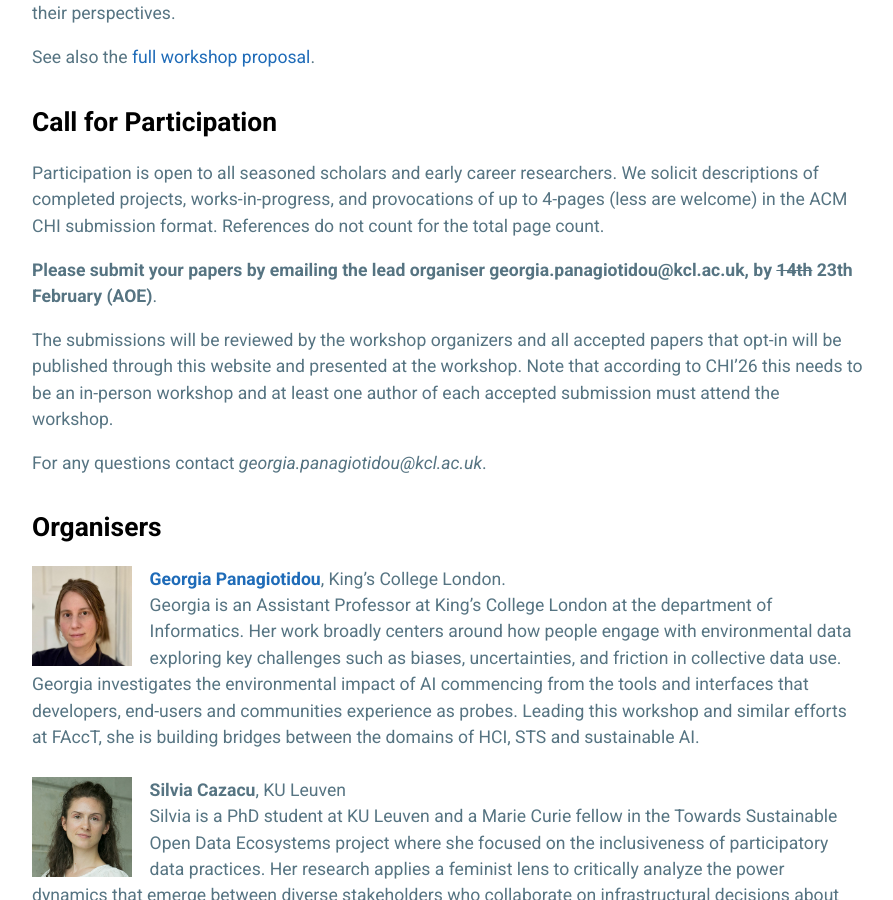
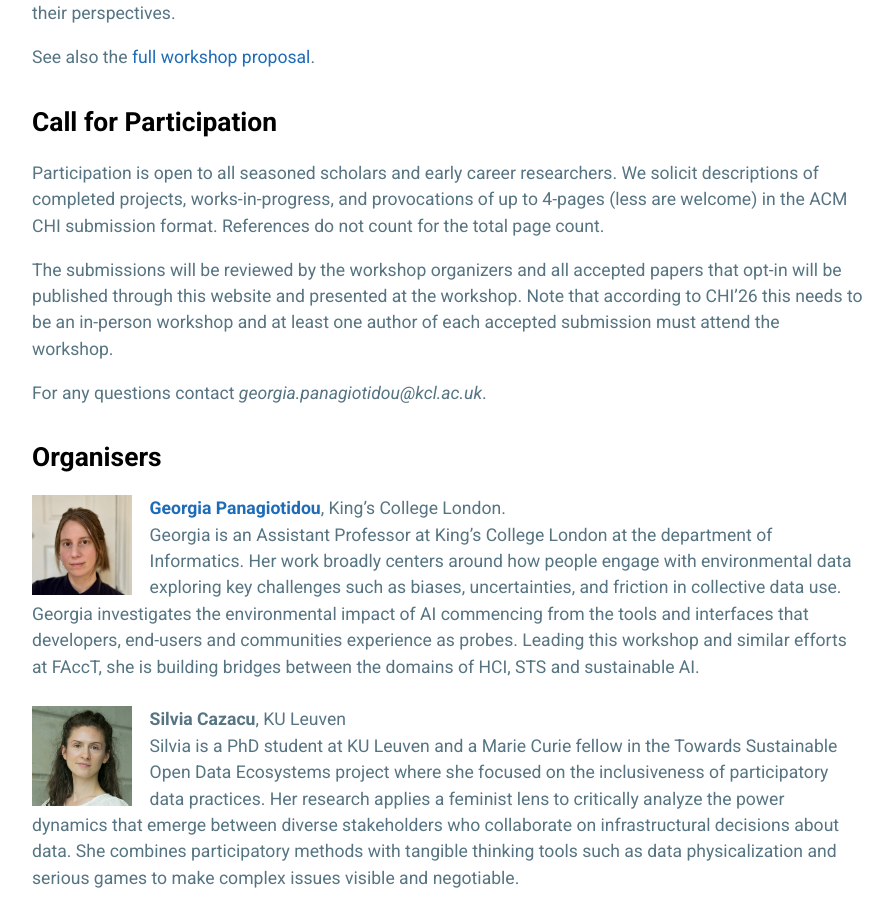
Before and after one commit to HCI-TERRA/hci-terra.github.io, a Jekyll site: the page built from index.md, in a window 1280 px wide and 900 px high, scrolled down 2329 px. Shown: the whole window, without its empty margins (192-1085 px from the left). Built offline with Jekyll 4.4.1, drawn with Linux system fonts in a browser that asks for light colours.

```diff
--- a/index.md
+++ b/index.md
@@ -58,7 +58,8 @@ See also the [full workshop proposal](assets/css/CHI26_Workshop_HCI-TERRA.pdf){:
 Participation is open to all seasoned scholars and early career researchers. We solicit descriptions of completed projects, works-in-progress, and provocations of up to 4-pages (less are welcome) in the ACM CHI submission format. References do not count for the total page count.
 
 <!-- Please submit your papers through **this [form](https://forms.cloud.microsoft/e/hWTJs1FfYz){:target="_blank"} by 10th February (AOE)**. -->
-**Please submit your papers by emailing the lead organiser georgia.panagiotidou@kcl.ac.uk, by ~~14th~~ 23th February (AOE)**.
+
+<!-- **Please submit your papers by emailing georgia.panagiotidou@kcl.ac.uk, by ~~14th~~ 23th February (AOE)**.-->
 
 The submissions will be reviewed by the workshop organizers and all accepted papers that opt-in will be published through this website and presented at the workshop. Note that according to CHI'26 this needs to be an in-person workshop and at least one author of each accepted submission must attend the workshop.
 
```
